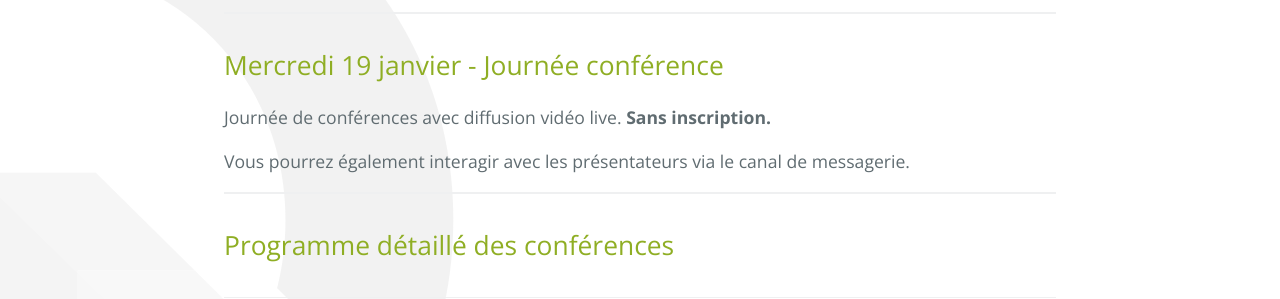
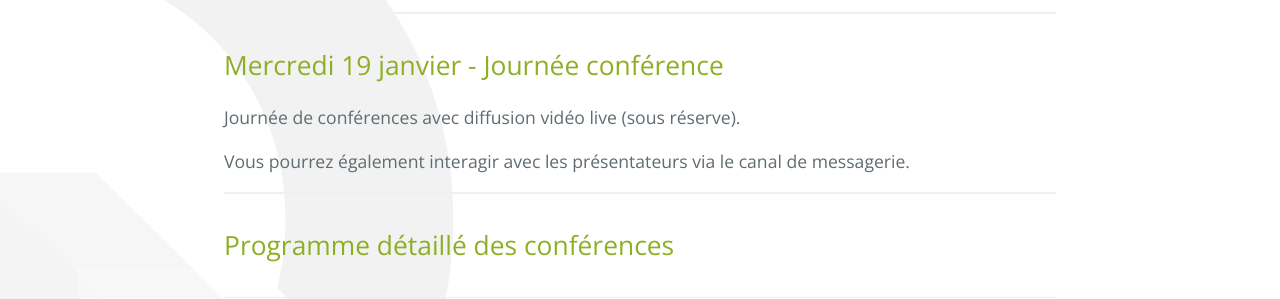
Before and after one commit to OSGeo-fr/QGIS-conf-fr-website, a Jekyll site: the page built from z20_programme.md, in a window 1280 px wide and 1127 px high. Shown: the part 659-958 px from the top of the window. Built offline with Jekyll 4.4.1, drawn with Linux system fonts in a browser that asks for light colours.

Commit message:
Update z20_programme.md
Correction inscription et diffusion en direct

```diff
--- a/z20_programme.md
+++ b/z20_programme.md
@@ -15,7 +15,7 @@ menu: header
 
 ## Mercredi 19 janvier - Journée conférence
 
-Journée de conférences avec diffusion vidéo live. **Sans inscription.**
+Journée de conférences avec diffusion vidéo live (sous réserve).
 
 Vous pourrez également interagir avec les présentateurs via le canal de messagerie.
 
```
